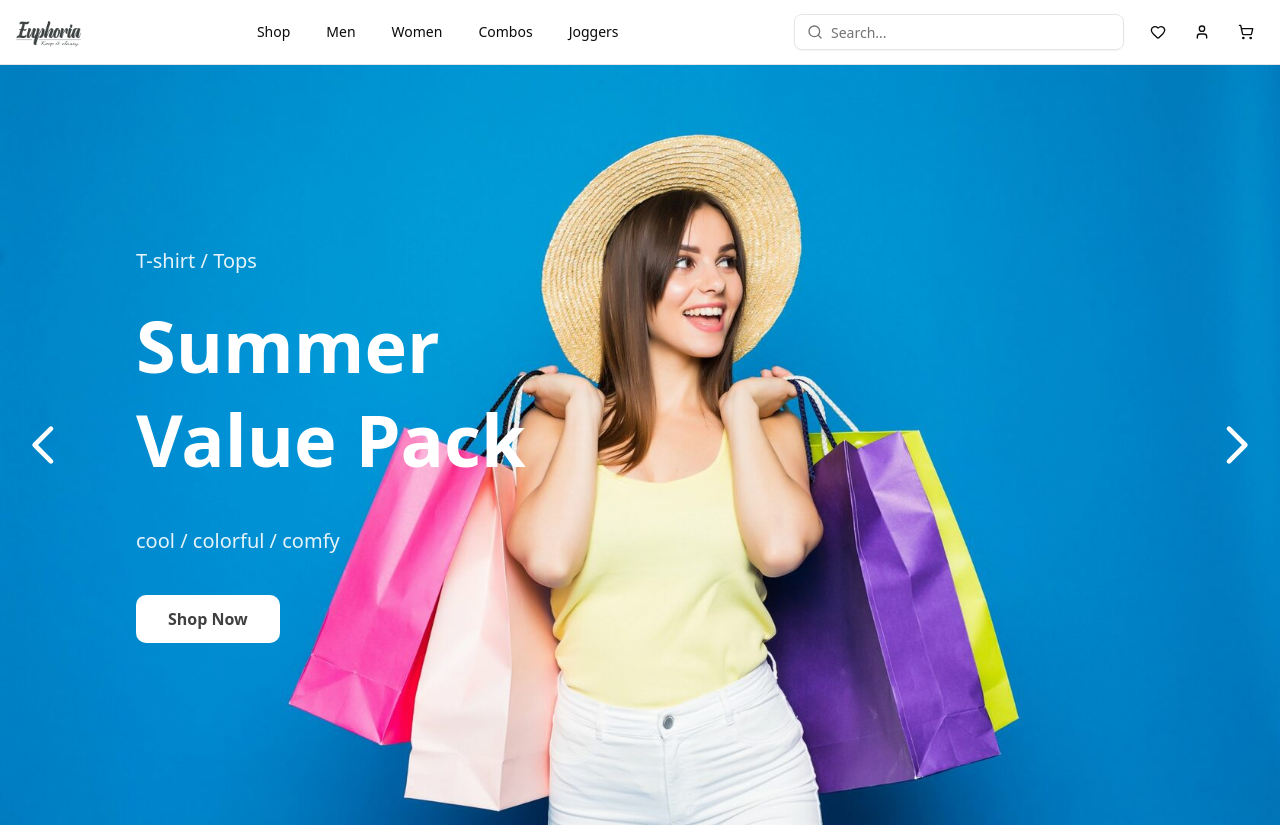
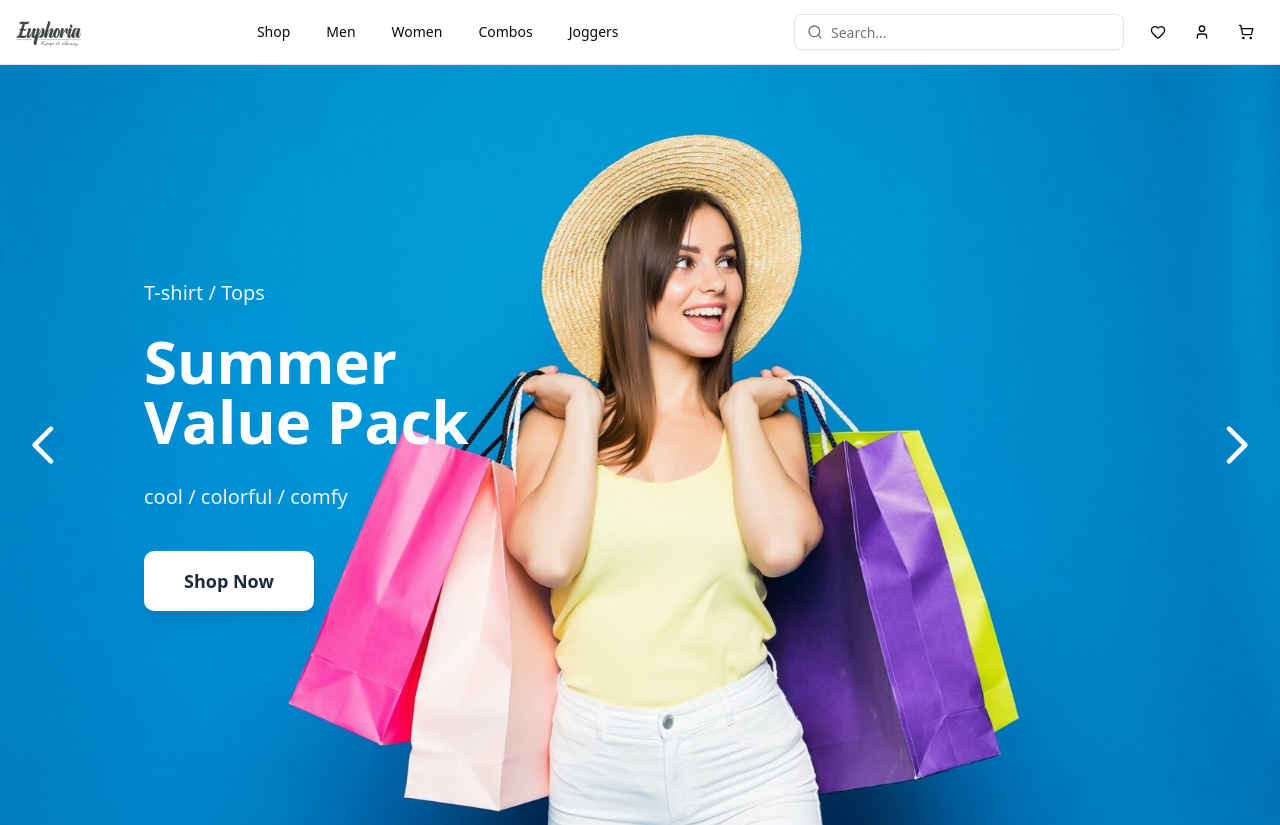
Before and after one commit to Sergey-Kozlov-developer/fshop, a React (Vite) app: page / in a window 1280 px wide. Built offline with nearby package versions, Linux system fonts and the light colour scheme.

Commit message:
fix response des ui

```diff
--- a/src/app/styles/index.css
+++ b/src/app/styles/index.css
@@ -124,7 +124,7 @@
 @layer components {
     /* кнопка для swiper prev */
     .image-swiper-button-prev {
-        @apply absolute text-white hover:text-slate-500 left-4 top-1/2 -translate-y-1/2 z-20 cursor-pointer w-14 h-14 bg-transparent hover:bg-slate-100 rounded-full flex items-center justify-center transition-all duration-300;
+        @apply absolute text-white hover:text-slate-500 sm:left-0 md:left-4 top-1/2 -translate-y-1/2 z-20 cursor-pointer w-14 h-14 bg-transparent hover:bg-slate-100 rounded-full flex items-center justify-center transition-all duration-300;
     }
     /* кнопка для swiper next */
     .image-swiper-button-next {
--- a/src/widgets/slider/slider.tsx
+++ b/src/widgets/slider/slider.tsx
@@ -10,7 +10,7 @@ import ButtonNextIcon from "@/widgets/slider/ButtonNextIcon";
 const SwiperSlider = () => {
     return (
         <>
-            <div className="hidden md:block relative w-full">
+            <div className=" relative w-full">
                 <Swiper
                     className="h-64 md:h-80 lg:h-96 xl:h-190 w-full"
                     navigation={{
@@ -27,29 +27,45 @@ const SwiperSlider = () => {
                             alt="Shop"
                         />
                         {/* Текст и кнопка */}
-                        <div className="absolute inset-0 flex items-center z-10  ">
-                            <div className="container  px-10">
-                                <div className="max-w-lg ml-8 lg:ml-16 xl:ml-24">
-                                    <p className="text-base md:text-lg lg:text-xl text-white mb-4 md:mb-6 opacity-90">
+                        <div className="absolute inset-0 flex items-center z-10">
+                            <div className="container px-4 sm:px-6 md:px-8 lg:px-10 xl:px-12">
+                                <div className="max-w-full md:max-w-lg ml-0 md:ml-8 lg:ml-16 xl:ml-24">
+                                    {/* Мобильная версия текста (центрированная) */}
+                                    <div className="text-center md:text-left">
+                                        {/* Категория */}
+                                        <p className="text-sm sm:text-base md:text-lg lg:text-xl text-white mb-3 md:mb-4 lg:mb-6 opacity-90 font-medium">
                                             T-shirt / Tops
                                         </p>
-                                    <h2 className="text-2xl md:text-3xl lg:text-5xl xl:text-7xl font-bold leading-[93.62px] text-white mb-3 md:mb-10">
-                                        Summer <br />
+
+                                        {/* Заголовок */}
+                                        <h2 className="text-2xl sm:text-3xl md:text-4xl lg:text-5xl xl:text-6xl 2xl:text-7xl font-bold text-white mb-4 md:mb-6 lg:mb-8">
+                                            <span className="block">
+                                                Summer
+                                            </span>
+                                            <span className="block">
                                                 Value Pack
+                                            </span>
                                         </h2>
-                                    <p className="text-base md:text-lg lg:text-xl text-white mb-4 md:mb-10 opacity-90">
+
+                                        {/* Описание */}
+                                        <p className="text-sm sm:text-base md:text-lg lg:text-xl text-white mb-6 md:mb-8 lg:mb-10 opacity-90 max-w-xs mx-auto md:mx-0 md:max-w-md">
                                             cool / colorful / comfy
                                         </p>
-                                    <button className="button-details">
+
+                                        {/* Кнопка */}
+                                        <div className="flex justify-center md:justify-start">
+                                            <button className="button-details bg-white hover:bg-gray-100 text-gray-800 hover:text-gray-900 font-semibold py-3 px-6 md:py-3 md:px-8 lg:py-4 lg:px-10 rounded-lg text-sm sm:text-base md:text-lg transition-all duration-300 transform hover:scale-105 active:scale-95 shadow-lg hover:shadow-xl">
                                                 Shop Now
                                             </button>
+                                        </div>
+                                    </div>
                                 </div>
                             </div>
                         </div>
                     </SwiperSlide>
                 </Swiper>
                 {/* кастомные стрелки для swiper */}
-                <div className="image-swiper-button-next ">
+                <div className="image-swiper-button-next">
                     <ButtonNextIcon />
                 </div>
 
@@ -59,7 +75,7 @@ const SwiperSlider = () => {
             </div>
 
             {/* Мобильная версия (альтернатива слайдеру) */}
-            <div className="block md:hidden w-full bg-gray-100 h-48 flex items-center justify-center">
+            {/* <div className="block md:hidden w-full bg-gray-100 h-48 flex items-center justify-center">
                 <div className="text-center px-4">
                     <h3 className="text-lg font-semibold mb-2">
                         Мобильная версия
@@ -71,7 +87,7 @@ const SwiperSlider = () => {
                         Кнопка
                     </button>
                 </div>
-            </div>
+            </div> */}
         </>
     );
 };
```
Lines whose indentation alone changed are shown as unchanged.
